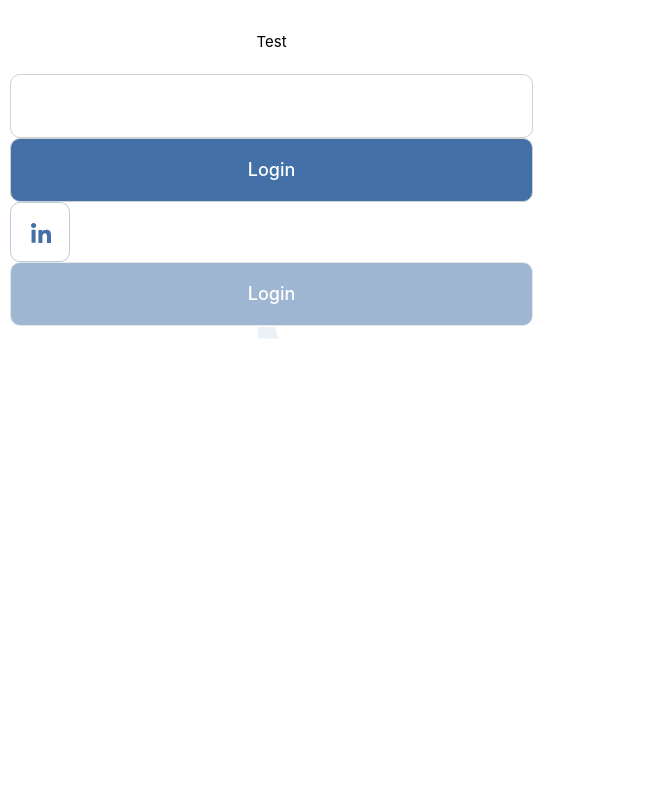
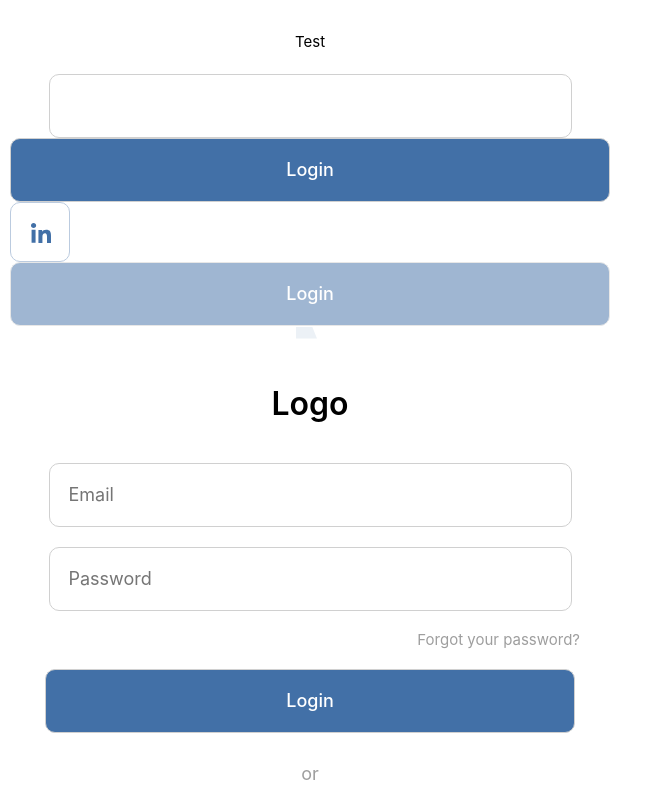
Before and after one commit to Cherkasant/khanukova, a React (Create React App) app: page / in a window 1280 px wide. Shown: the whole page, without its empty margins (0-663 px from the left). Built offline with nearby package versions, Linux system fonts and the light colour scheme.

Commit message:
added signIn component

```diff
--- a/src/App.tsx
+++ b/src/App.tsx
@@ -4,6 +4,7 @@ import Button, { ButtonTypes } from "./Components/Button";
 import { GoogleIcon } from "./Assets/icons/GoogleIcon";
 import { LinkedinIcon } from "./Assets/icons/LinkedinIcon";
 import Role from "./Components/Role";
+import SignIn from "./Pages/SignIn";
 
 import Input from "./Components/Input";
 import onChangeInput from "./Components/Input";
@@ -26,6 +27,7 @@ function App() {
       <Button title={<LinkedinIcon />} type={ButtonTypes.IconButton} />
       <Button title={"Login"} type={ButtonTypes.TextButton} disabled={true}/>
       <ProjectsIcon />
+      <SignIn></SignIn>
 
     </div>
   );
--- /dev/null
+++ b/src/Pages/SignIn/SignIn.module.css
@@ -0,0 +1,77 @@
+.container {
+  width: 600px;
+  height: 650px;
+  display: flex;
+  flex-direction: column;
+  justify-content: center;
+  align-items: center;
+}
+
+.title {
+  font-family: "Inter";
+  font-style: normal;
+  font-weight: 600;
+  font-size: 32px;
+  line-height: 39px;
+  color: #000000;
+  margin-bottom: 40px;
+}
+
+.inputs {
+  display: flex;
+  flex-direction: column;
+  gap: 20px;
+}
+
+.line {
+  display: flex;
+  align-self: flex-end;
+  padding-right: 30px;
+  padding-top: 20px;
+  padding-bottom: 20px;
+  font-family: "Inter";
+  font-style: normal;
+  font-weight: 400;
+  font-size: 15px;
+  line-height: 18px;
+  text-align: right;
+  color: #9e9e9e;
+}
+
+.button {
+  width: 530px;
+  justify-content: center;
+  align-self: center;
+  box-sizing: border-box;
+}
+
+.or {
+  font-family: "Inter";
+  font-style: normal;
+  font-weight: 400;
+  font-size: 18px;
+  line-height: 22px;
+  text-align: center;
+  padding: 30px 0px;
+  color: #9e9e9e;
+}
+
+.icons {
+  display: flex;
+  justify-content: center;
+  gap: 20px;
+}
+
+.info {
+  display: flex;
+  align-self: flex-start;
+  padding-left: 30px;
+  margin-top: 90px;
+  font-family: "Inter";
+  font-style: normal;
+  font-weight: 400;
+  font-size: 15px;
+  line-height: 18px;
+  text-align: right;
+  color: #9e9e9e;
+}
--- /dev/null
+++ b/src/Pages/SignIn/SignIn.tsx
@@ -0,0 +1,52 @@
+import React, { useState } from "react";
+import Input from "../../Components/Input";
+import Button, { ButtonTypes } from "../../Components/Button";
+import styles from "./SignIn.module.css";
+import { LinkedinIcon } from "../../Assets/icons/LinkedinIcon";
+import { GoogleIcon } from "../../Assets/icons/GoogleIcon";
+
+const SignIn = () => {
+  const [login, setLogin] = useState("");
+  const [password, setPassword] = useState("");
+  return (
+    <>
+      <div className={styles.container}>
+        <div className={styles.title}>Logo</div>
+        <div className={styles.inputs}>
+          <Input
+            value={login}
+            onChange={(value: string) => setLogin(value)}
+            placeholder={"Email"}
+          ></Input>
+          <Input
+            value={password}
+            onChange={(value: string) => setPassword(value)}
+            placeholder={"Password"}
+          ></Input>
+        </div>
+
+        <div className={styles.line}>Forgot your password?</div>
+        <div className={styles.button}>
+          <Button title={"Login"} type={ButtonTypes.TextButton}></Button>
+        </div>
+
+        <div className={styles.or}>or</div>
+        <div className={styles.icons}>
+          <Button
+            title={<LinkedinIcon></LinkedinIcon>}
+            type={ButtonTypes.IconButton}
+          ></Button>
+          <Button
+            title={<GoogleIcon></GoogleIcon>}
+            type={ButtonTypes.IconButton}
+          ></Button>
+        </div>
+        <div className={styles.info}>
+          {"Don`t have an account?"} <span>{"Sign Up"}</span>{" "}
+        </div>
+      </div>
+    </>
+  );
+};
+
+export default SignIn;
--- /dev/null
+++ b/src/Pages/SignIn/index.ts
@@ -0,0 +1 @@
+export { default } from "./SignIn"
```
Also changed, not shown: src/Components/Button/Button.module.css (line endings or trailing spaces).
